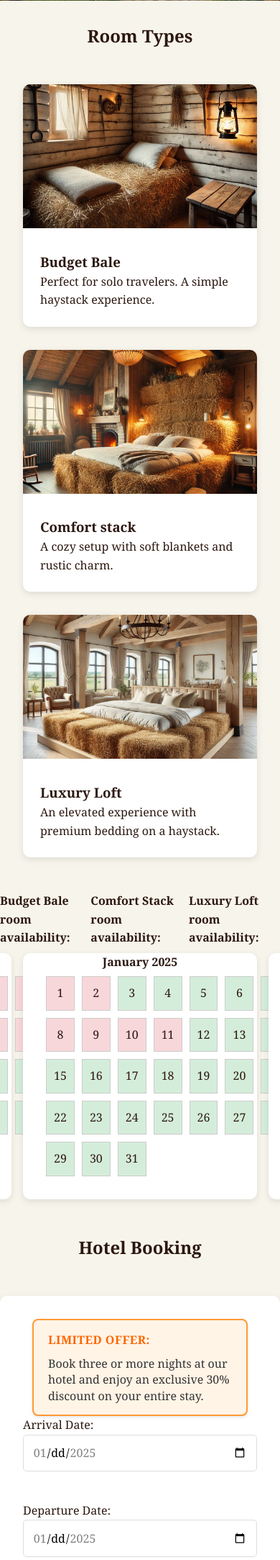
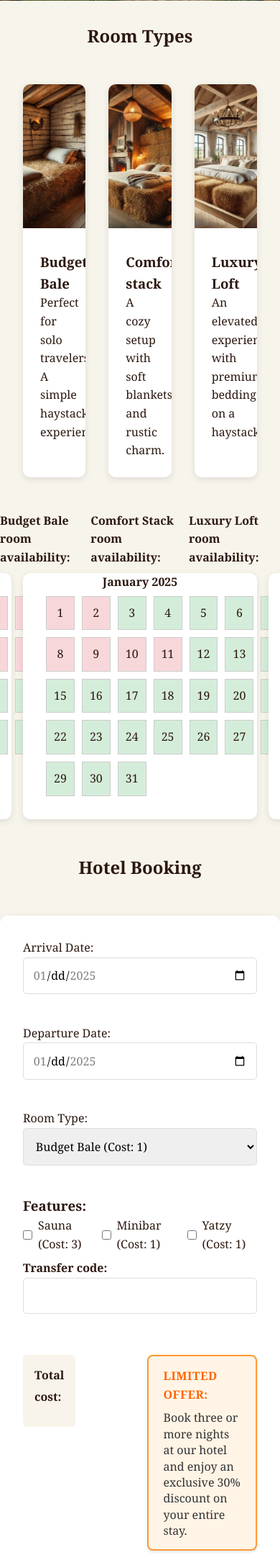
Before and after one commit to filiplyrheden/yrgopelago-haystack-hotel, a PHP site: page / in a window 390 px wide; the page is wider, and only the part inside the window is pictured. Shown: the part 746-2913 px from the top of that part at 72% size. Run offline with PHP 8.4, Linux system fonts and the light colour scheme; data comes from the database, SQL or seed files in the repository.

Commit message:
Reorganize special offer display in booking form and update styling for improved layout

```diff
--- a/app/view/booking.php
+++ b/app/view/booking.php
@@ -101,10 +101,6 @@ $starRating = $db->query("SELECT star_rating FROM hotel_settings WHERE id = 1")-
 
     <h2>Hotel Booking</h2>
     <form method="POST" action="/app/logic/database.php">
-        <div class="special-offer">
-            <h6>Limited offer:</h6>
-            <p>Book three or more nights at our hotel and enjoy an exclusive 30% discount on your entire stay.</p>
-        </div>
 
         <label for="arrival_date">Arrival Date:</label>
         <input type="date" id="arrival_date" name="arrival_date" required min="2025-01-01" max="2025-01-31"><br><br>
@@ -132,9 +128,18 @@ $starRating = $db->query("SELECT star_rating FROM hotel_settings WHERE id = 1")-
         <h4>Transfer code:</h4>
         <input type="text" id="transfer_code" name="transfer_code" required><br><br>
 
-        <div class="cost-display">
-            <span>Total cost: </span><span id="total_cost"></span>
-            <p id="discount_text"></p>
+        <div class="checkout">
+
+            <div class="cost-display">
+                <span><b>Total cost:</b> </span><span id="total_cost"></span>
+                <p id="discount_text"></p>
+            </div>
+
+            <div class="special-offer">
+                <h6>Limited offer:</h6>
+                <p>Book three or more nights at our hotel and enjoy an exclusive 30% discount on your entire stay.</p>
+            </div>
+
         </div>
         <br>
 
--- a/app/view/style.css
+++ b/app/view/style.css
@@ -147,33 +147,6 @@ header {
     padding: 1.5rem;
 }
 
-/*Special offer*/
-.special-offer {
-    background-color: #fff4e6;
-    border: 2px solid #ff9933;
-    border-radius: 8px;
-    padding: 15px 20px;
-    max-width: 300px;
-    box-shadow: 0 2px 4px rgba(0, 0, 0, 0.1);
-    position: relative;
-    margin: 0 auto;
-}
-
-.special-offer h6 {
-    color: #ff6600;
-    margin: 0 0 8px 0;
-    font-size: 16px;
-    text-transform: uppercase;
-    letter-spacing: 0.5px;
-}
-
-.special-offer p {
-    color: #333;
-    margin: 0;
-    font-size: 16px;
-    line-height: 1.4;
-}
-
 /* Booking form styles */
 form {
     max-width: 800px;
@@ -217,40 +190,56 @@ button[type="submit"]:hover {
     background-color: #3d2317;
 }
 
+.checkout {
+    margin-top: 1rem;
+    display: flex;
+    flex-direction: row;
+    justify-content: space-between;
+    gap: 100px;
+}
+
+/*Special offer*/
+.special-offer {
+    background-color: #fff4e6;
+    border: 2px solid #ff9933;
+    border-radius: 8px;
+    padding: 15px 20px;
+    max-width: 300px;
+    box-shadow: 0 2px 4px rgba(0, 0, 0, 0.1);
+}
+
+.special-offer h6 {
+    color: #ff6600;
+    margin: 0 0 8px 0;
+    font-size: 16px;
+    text-transform: uppercase;
+    letter-spacing: 0.5px;
+}
+
+.special-offer p {
+    color: #333;
+    margin: 0;
+    font-size: 16px;
+    line-height: 1.4;
+}
+
 /* Cost display */
 .cost-display {
     background: #f8f4eb;
     padding: 1rem;
     border-radius: 5px;
-    margin: 1rem 0;
+    width: 60%;
+    height: 100px;
 }
 
 #total_cost {
     font-size: 1.2rem;
-    font-weight: bold;
     color: #2c1810;
 }
 
 #discount_text {
     color: #667b68;
     margin-top: 0.5rem;
-}
-
-/* Responsive design */
-@media (max-width: 768px) {
-    .room-cards {
-        grid-template-columns: 1fr;
-    }
-
-    .header-content {
-        flex-direction: column;
-        gap: 1rem;
-    }
-
-    nav ul {
-        flex-direction: column;
-        align-items: center;
-    }
 }
 
 /* Styles for the calendar */
```
